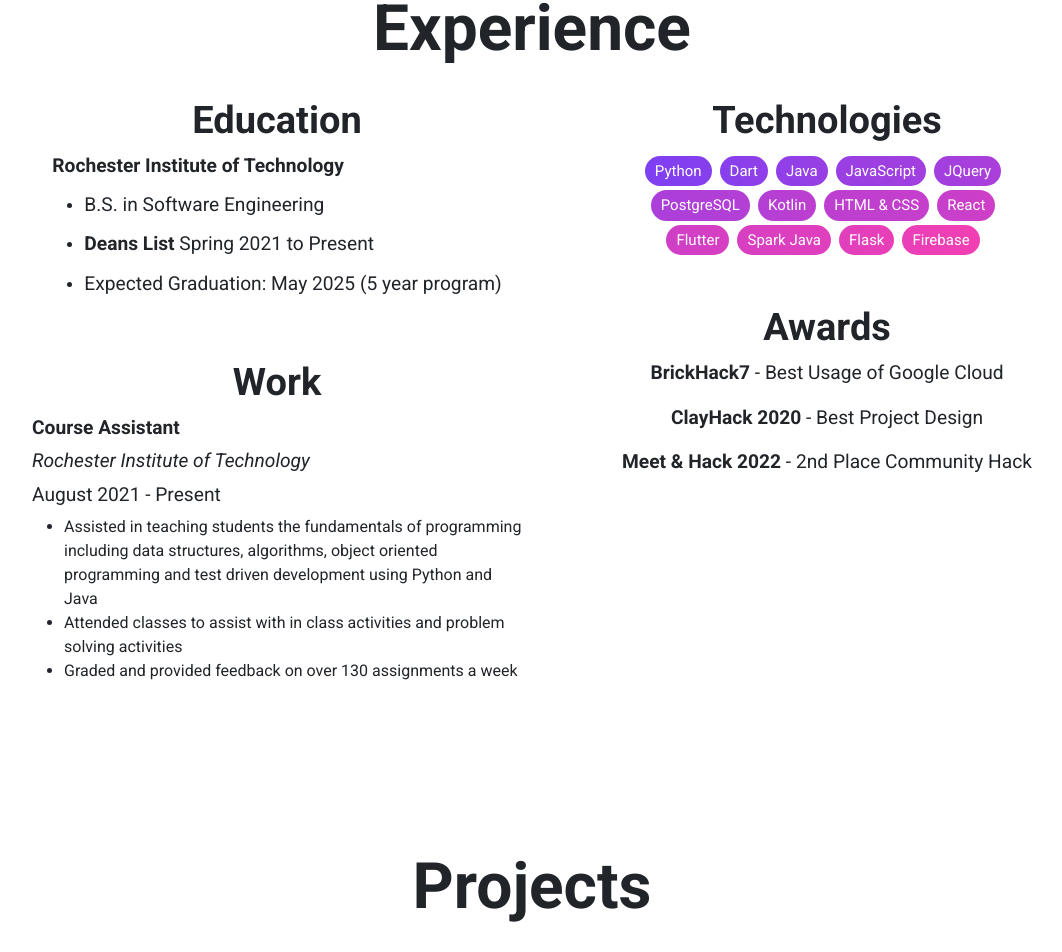
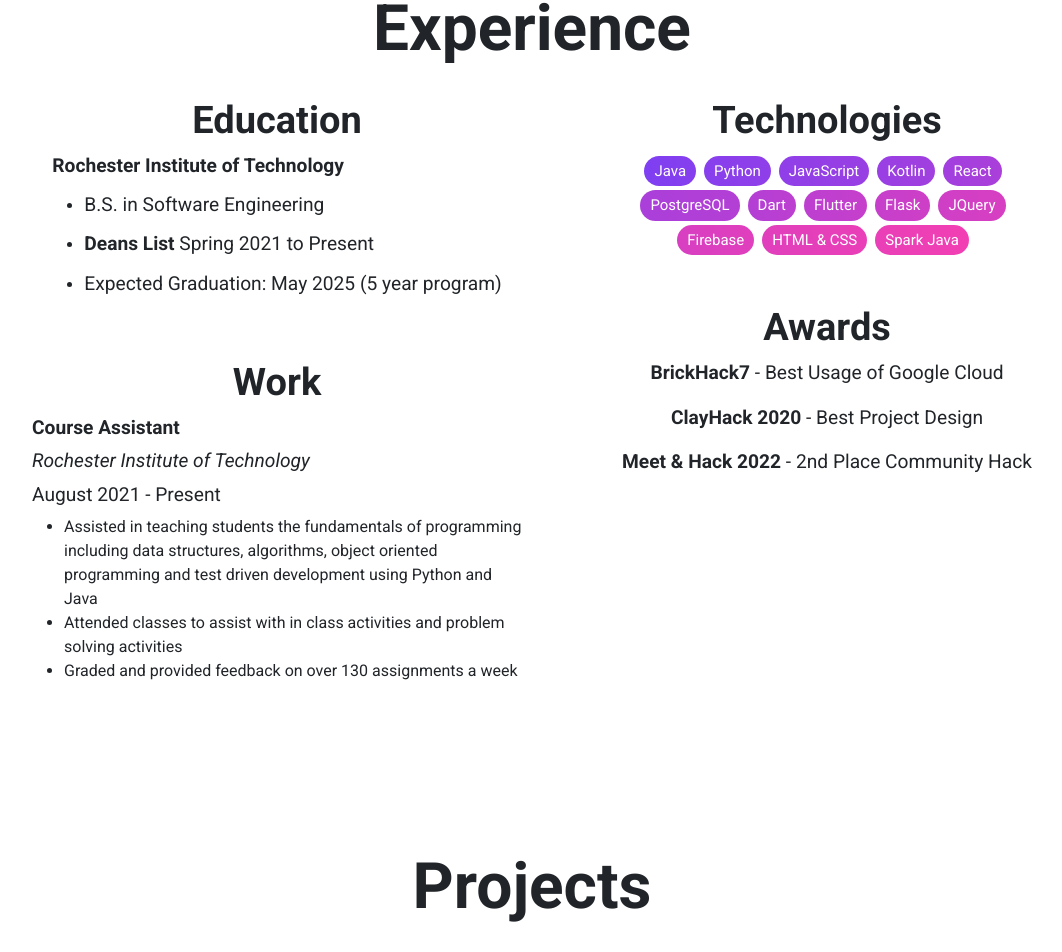
Before and after one commit to devkav/personalWebsite, a React (Create React App) app: page / in a window 1280 px wide. Shown: the part 1393-2345 px from the top of the page, without its empty margins (108-1170 px from the left). Built offline with nearby package versions, Linux system fonts and the light colour scheme.

Commit message:
rearranged technologies

```diff
--- a/src/pages/Experience.jsx
+++ b/src/pages/Experience.jsx
@@ -2,19 +2,19 @@ import '../style/Experience.css';
 import Chip from '../components/Chip';
 
 const technologies = [
+    "Java",
     "Python",
+    "JavaScript",
+    "Kotlin",
+    "React",
+    "PostgreSQL",
     "Dart",
-    "Java",
-    "JavaScript",
+    "Flutter",
+    "Flask",
     "JQuery",
-    "PostgreSQL",
-    "Kotlin",
+    "Firebase",
     "HTML & CSS",
-    "React",
-    "Flutter",
     "Spark Java",
-    "Flask",
-    "Firebase"
 ]
 
 function Experience(props) {
```
